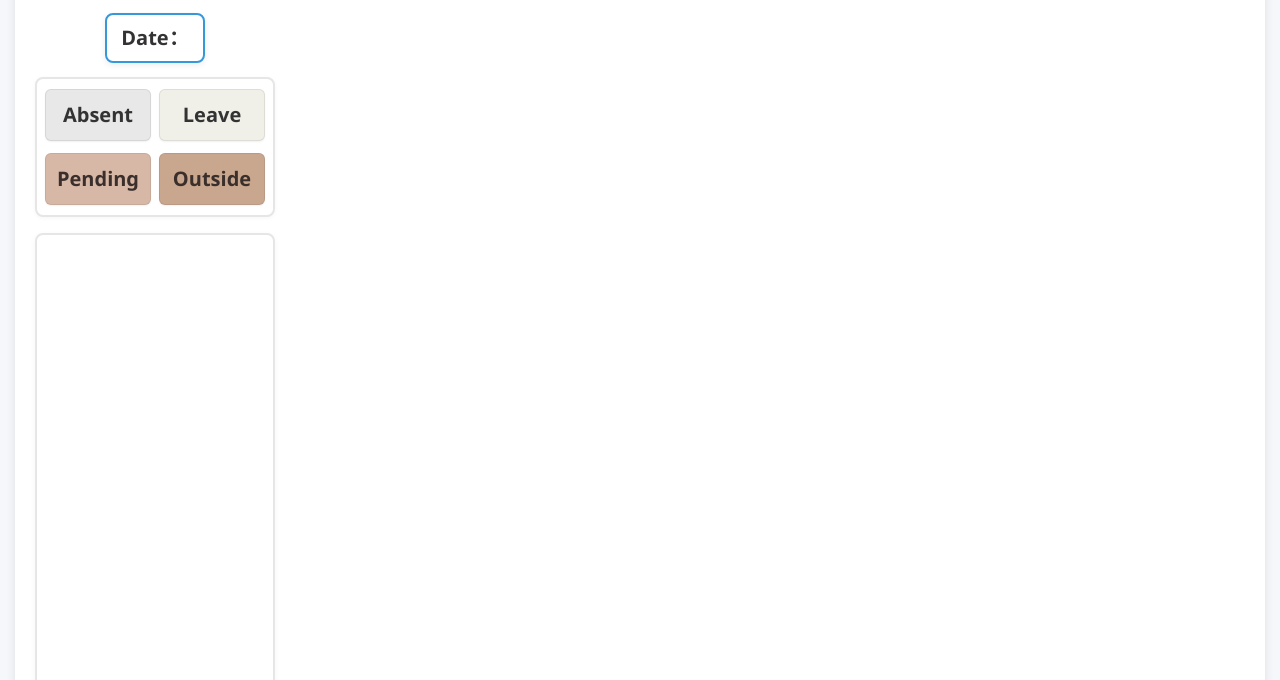
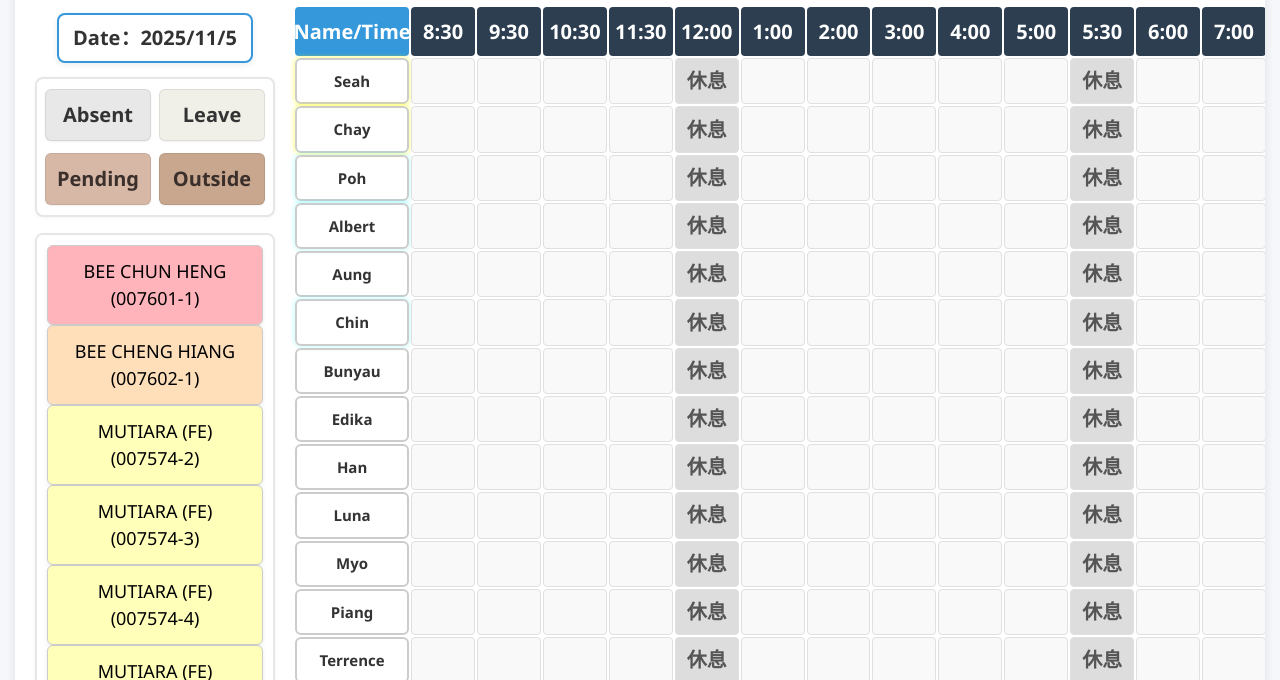
Before and after one commit to HL-Steel-Industries-Sdn-Bhd/Work-Schedule32, a plain HTML site: page index.html in a window 1280 px wide. Shown: the part 120-800 px from the top of the page. Drawn offline with Linux system fonts and the light colour scheme.

Commit message:
Update index.html

```diff
--- a/index.html
+++ b/index.html
@@ -7,7 +7,7 @@
   <style>
     * { box-sizing: border-box; margin: 0; padding: 0; }
     body {
-      font-family: 'Segoe UI', Arial, sans‑serif;
+      font-family: 'Segoe UI', Arial, sans-serif;
       padding: 15px;
       background-color: #f5f7fa;
       color: #333;
@@ -223,7 +223,7 @@
 
     @keyframes breatheYellow {
       0%,100% { box-shadow: 0 0 4.5px 1.5px rgba(255, 255, 0, 0.4); }
-      50% { box-shadow: 0 0 15px 4.5px rgba(255, 255, 0.8); }
+      50% { box-shadow: 0 0 15px 4.5px rgba(255, 255, 0, 0.8); }
     }
     @keyframes breatheCyan {
       0%,100% { box-shadow: 0 0 4.5px 1.5px rgba(0, 255, 255, 0.2); }
@@ -375,7 +375,7 @@
   const fixedOutside = document.getElementById('fixed_outside');
 
   const today = new Date();
-      todayDate.innerText = 'Date：' + today.toLocaleDateString('zh‑CN');
+  todayDate.innerText = 'Date：' + today.toLocaleDateString('zh-CN');
 
   const hours = ['8:30','9:30','10:30','11:30','12:00','1:00','2:00','3:00','4:00','5:00','5:30','6:00','7:00','8:00','9:00','10:00'];
   const breakCols = [4, 10];
@@ -387,7 +387,7 @@
 
   hours.forEach((h) => {
     const th = document.createElement('div');
-        th.className = 'time‑header';
+    th.className = 'time-header';
     th.innerText = h;
     schedule.appendChild(th);
   });
@@ -416,12 +416,12 @@
 
   employees.forEach((emp, rowIndex) => {
     const empDiv = document.createElement('div');
-        empDiv.className = 'employee‑name';
+    empDiv.className = 'employee-name';
     empDiv.innerText = emp.name;
 
     // 呼吸光效果
-        if(['Seah','Chay'].includes(emp.name)) empDiv.classList.add('breathe‑yellow');
-        if(['Poh','Albert','Aung Thant','Chin'].includes(emp.name)) empDiv.classList.add('breathe‑cyan');
+    if(['Seah','Chay'].includes(emp.name)) empDiv.classList.add('breathe-yellow');
+    if(['Poh','Albert','Aung Thant','Chin'].includes(emp.name)) empDiv.classList.add('breathe-cyan');
 
     schedule.appendChild(empDiv);
     hours.forEach((hour, colIndex) => {
@@ -438,11 +438,35 @@
   });
 
   const initialProjects = [
-        { id: 'project1', name: 'Legoland (004587-40)' },
-        { id: 'project2', name: 'Legoland (004923-3)' },
-        { id: 'project3', name: 'Chefonic (008942-20)' },
-        { id: 'project4', name: 'Chefonic (007476-2)' },
-        { id: 'project5', name: 'Marlborough (007476-32)' }
+    { id: 'project1', name: 'BEE CHUN HENG (007601-1)' },
+    { id: 'project2', name: 'BEE CHENG HIANG (007602-1)' },
+    { id: 'project3', name: 'MUTIARA (FE) (007574-2)' },
+    { id: 'project4', name: 'MUTIARA (FE) (007574-3)' },
+    { id: 'project5', name: 'MUTIARA (FE) (007574-4)' },
+    { id: 'project6', name: 'MUTIARA (FE) (007574-5)' },
+    { id: 'project7', name: 'MUTIARA (FE) (007574-6)' },
+    { id: 'project8', name: 'MUTIARA (FE) (007574-7)' },
+    { id: 'project9', name: 'MUTIARA (FE) (007574-8)' },
+    { id: 'project10', name: 'MUTIARA (FE) (007574-9)' },
+    { id: 'project11', name: 'MS CHONG (007641-1)' },
+    { id: 'project12', name: 'MS CHONG (007641-2)' },
+    { id: 'project13', name: 'UV PROLIGHT (007643-1)' },
+    { id: 'project14', name: 'MR CHONG (007649-1)' },
+    { id: 'project15', name: 'MR CHONG (007649-2)' },
+    { id: 'project16', name: 'MR CHONG (007649-3)' },
+    { id: 'project17', name: 'MR CHONG (007649-4)' },
+    { id: 'project18', name: 'ZYDI DESIGN (007650-1)' },
+    { id: 'project19', name: 'ZYDI DESIGN (007650-2)' },
+    { id: 'project20', name: 'ZYDI DESIGN (007650-3)' },
+    { id: 'project21', name: 'ZYDI DESIGN (007650-4)' },
+    { id: 'project22', name: 'ZYDI DESIGN (007650-5)' },
+    { id: 'project23', name: 'ZYDI DESIGN (007650-6)' },
+    { id: 'project24', name: 'ZYDI DESIGN (007650-7)' },
+    { id: 'project25', name: 'ZYDI DESIGN (007650-8)' },
+    { id: 'project26', name: 'ZYDI DESIGN (007650-9)' },
+    { id: 'project27', name: 'ZYDI DESIGN (007650-10)' },
+    { id: 'project28', name: 'ZYDI DESIGN (007650-11)' },
+    { id: 'project29', name: 'HID GLOBAL (007652-1)' },
   ];
   const pastelColors = ['#FFB3BA','#FFDFBA','#FFFFBA','#BAFFC9','#BAE1FF','#E0BBE4','#C2F0FC'];
   let projectCodeColorMap = {};
@@ -461,7 +485,7 @@
   let selectedCell=null;
   let dragInfo=null;
 
-      // helper: create left‑side project element
+  // helper: create left-side project element
   function createProjectElement(project, insertAtTop=false, generated=false){
     const projectDiv=document.createElement('div');
     projectDiv.className='project';
@@ -484,7 +508,7 @@
     }
 
     projectDiv.addEventListener('dragstart',function(e){
-          // Left‑side template dragging: mark source as 'left'
+      // Left-side template dragging: mark source as 'left'
       if(!selectedCell||selectedCell.classList.contains('break')){
         e.preventDefault();return;
       }
@@ -509,7 +533,7 @@
     });
 
     projectDiv.addEventListener('dragend',function(){
-          // if left‑source drag ended without creating merged blocks (dropped elsewhere), cleanup temporary occupied marks
+      // if left-source drag ended without creating merged blocks (dropped elsewhere), cleanup temporary occupied marks
       if(dragInfo && dragInfo.source === 'left' && (!dragInfo.created || (dragInfo.cells && dragInfo.cells.length===0))){
         if(dragInfo.cells && dragInfo.cells.length>0){
           dragInfo.cells.forEach(c=>c.classList.remove('occupied'));
@@ -530,10 +554,10 @@
   // create initial templates (not generated)
   initialProjects.forEach(p=>createProjectElement(p,false,false));
 
-      // create fixed tasks’ drag behavior (they are in DOM already as fixed‑xxx)
+  // create fixed tasks' drag behavior (they are in DOM already as fixed-xxx)
   [fixedAbsent, fixedLeave, fixedPending, fixedOutside].forEach(el=>{
     el.addEventListener('dragstart', function(e){
-          // dragging a fixed task -> behave like left‑source but mark source='fixed'
+      // dragging a fixed task -> behave like left-source but mark source='fixed'
       if(!selectedCell||selectedCell.classList.contains('break')){ e.preventDefault(); return; }
       dragInfo = {
         project: el,
@@ -546,7 +570,7 @@
       e.dataTransfer.setData('text/plain', el.id);
       el.classList.add('dragging');
 
-          // FIX: use controlled clone size so it won’t become super large while dragging
+      // FIX: use controlled clone size so it won't become super large while dragging
       const elStyle = window.getComputedStyle(el);
       const elFont = parseFloat(elStyle.fontSize) || 14;
       const clone = el.cloneNode(true);
@@ -743,7 +767,7 @@
       clone.style.left = "-9999px";
       clone.style.zIndex = "9999";
       document.body.appendChild(clone);
-          e.dataTransfer.setDragImage(clone, clone.offsetWidth/2, clone.offsetHeight/2);
+      e.dataTransfer.setDragImage(clone, clone.offsetWidth / 2, clone.offsetHeight / 2);
       setTimeout(()=>clone.remove(),0);
     });
 
@@ -846,7 +870,7 @@
       return;
     }
 
-        // CASE B: left‑side template dropped into trash
+    // CASE B: left-side template dropped into trash
     if(dragInfo && dragInfo.source === 'left' && dragInfo.project){
       const leftEl = dragInfo.project;
       // If it's a fixed template, do NOT delete (cancel)
@@ -859,7 +883,7 @@
       if(leftEl.dataset && leftEl.dataset.generated === 'true'){
         const projId = leftEl.id;
         leftEl.remove();
-            document.querySelectorAll('.assigned‑project.merged').forEach(m=>{
+        document.querySelectorAll('.assigned-project.merged').forEach(m=>{
           if(m.dataset.sourceId === projId){
             const r = m.dataset.row;
             const s = parseInt(m.dataset.startCol);
@@ -896,33 +920,6 @@
     clearHighlights();
   });
 
-      // ---- 新增：从 Google Sheets 拉取任务并更新左侧任务栏 ----
-      async function loadTasksFromGS(){
-        try {
-          const resp = await fetch('https://script.google.com/macros/s/AKfycbx2kyYF-UrFdkga7Fu5SPwTwVxWg3uKmvBvLlKTjZDyr4N26vmFgI3Gg7aJGcflHVyn/exec');
-          const tasks = await resp.json(); // 应返回 ["客户A (000123‑1)", ...]
-          // 移除之前由 GS 生成的任务元素
-          projectsContainer.querySelectorAll('.project[data-generated="true"]').forEach(el=>el.remove());
-          // 为每个任务生成 block，并插入在顶部
-          tasks.forEach(task=>{
-            if(task && task.trim()){
-              const id = 'project_gs_'+task.replace(/\s+/g,'_') + '_' + Date.now();
-              const projectObj = { id:id, name:task.trim() };
-              createProjectElement(projectObj, true, true);
-            }
-          });
-          // 滚动回顶部
-          projectsBox.scrollTop = 0;
-        } catch(e) {
-          console.error('Error loading tasks from Google Sheets:', e);
-        }
-      }
-
-      // 初次加载
-      loadTasksFromGS();
-      // 每隔 30 秒刷新一次
-      setInterval(loadTasksFromGS, 30000);
-
   // end DOMContentLoaded
 });
   </script>
```
Lines whose indentation alone changed are shown as unchanged.
